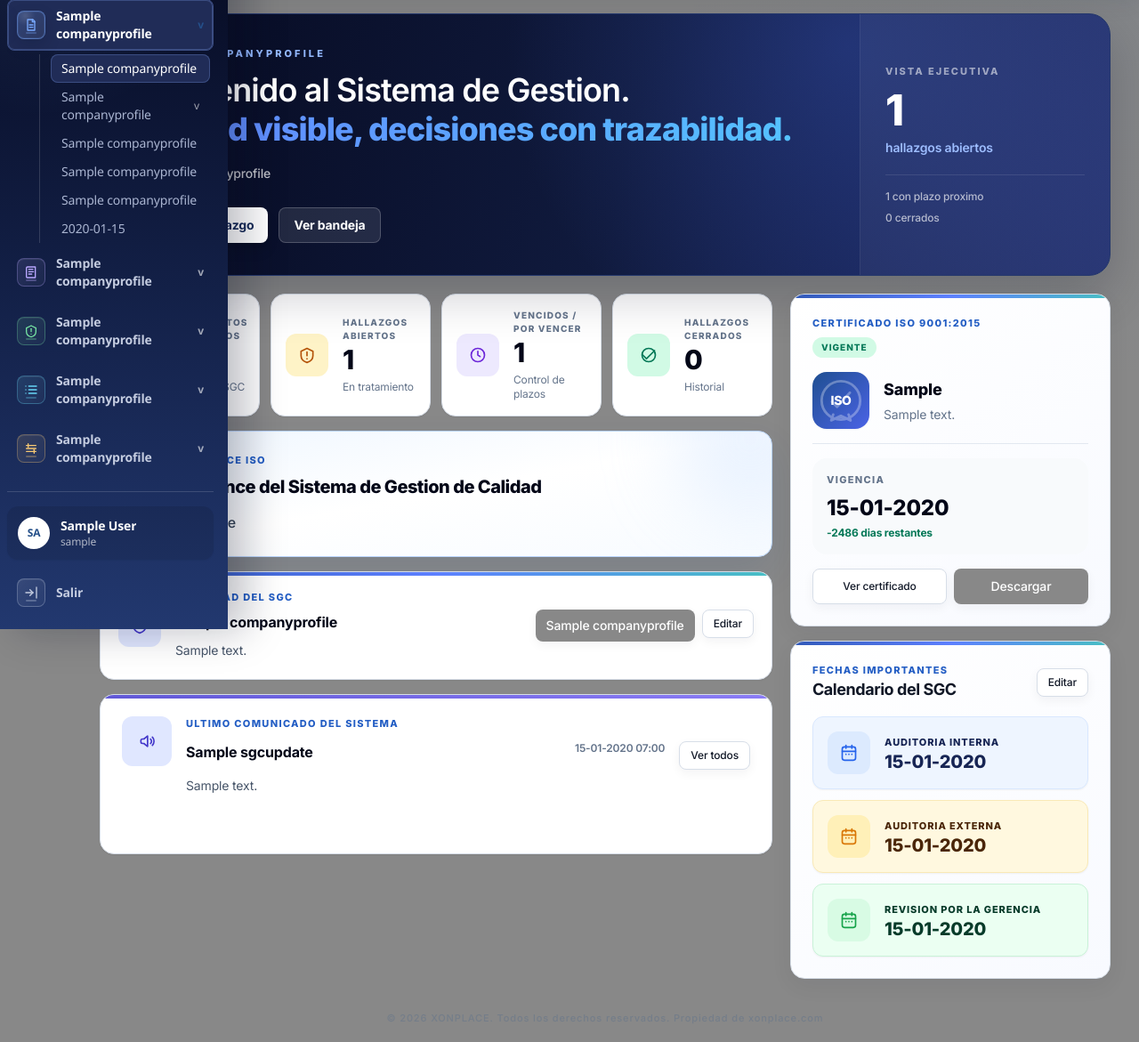
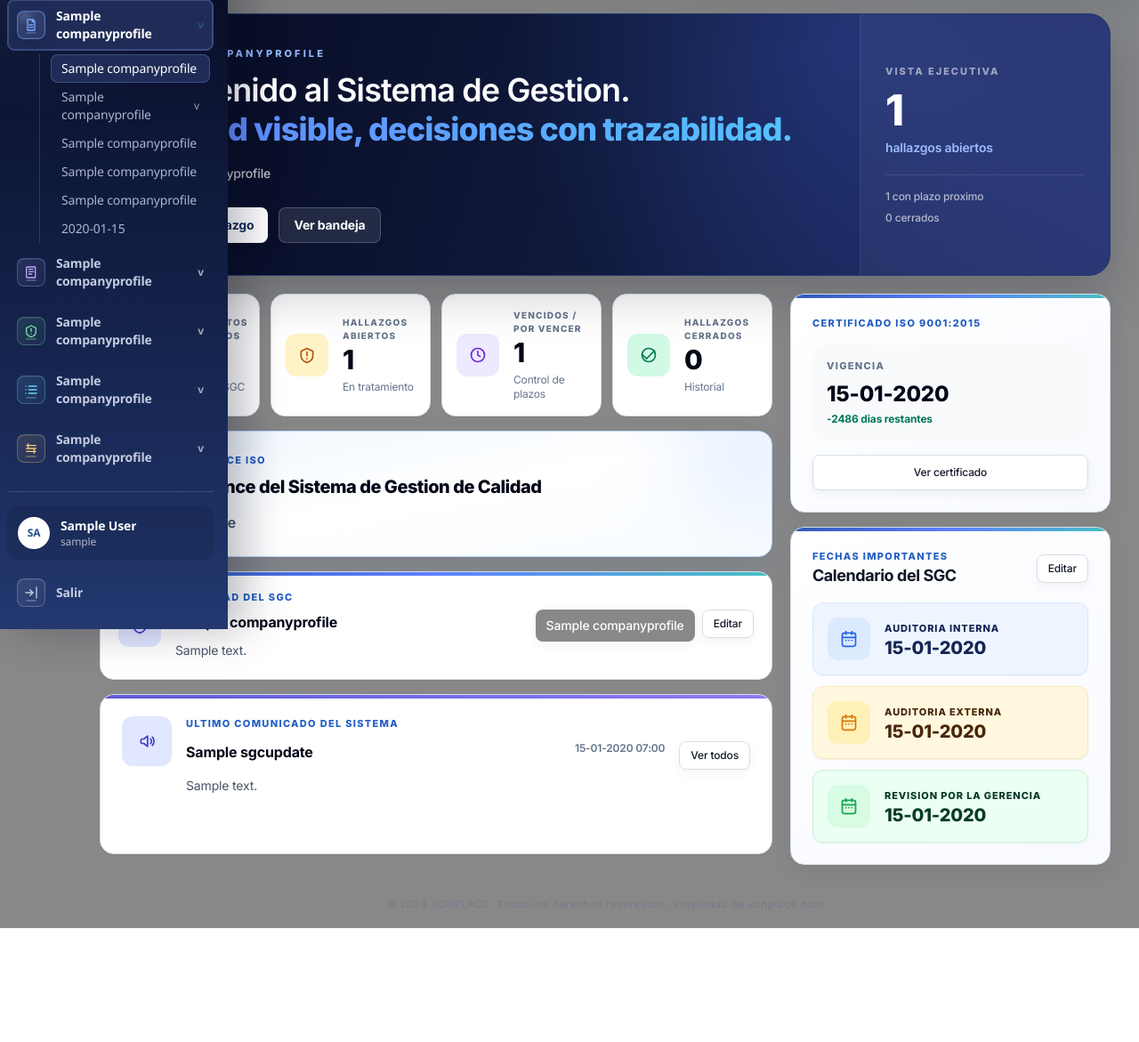
Before and after one commit to xonplace/SG, a Django app: page /sistema-gestion/ in a window 1280 px wide. Shown: the part 93-1264 px from the top of the page at 89% size. After the commit the page ends 1136 px from the top, so only its background shows below. Run offline with Django 5.2, Linux system fonts and the light colour scheme; a user stored in the database is signed in; tables that the repository leaves empty hold one stand-in row (values such as "Sample post"); grey boxes marked "Sample" are stand-in pictures; style sheets or scripts are compiled from the project's sources.

Commit message:
Simplify certificate card on SGC home

```diff
--- a/templates/sgc/home.html
+++ b/templates/sgc/home.html
@@ -218,26 +218,9 @@
           <div class="mb-4 flex items-start justify-between gap-3">
             <div>
               <p class="sg-section-kicker">Certificado ISO 9001:2015</p>
-              {% if certificate %}
-                <span class="sg-home-live-badge">Vigente</span>
-              {% endif %}
             </div>
           </div>
           {% if certificate %}
-            <div class="sg-home-cert-summary">
-              <div class="sg-home-iso-mark" aria-label="ISO 9001:2015">
-                <svg viewBox="0 0 72 72" role="img">
-                  <circle cx="36" cy="36" r="30"></circle>
-                  <path d="M22 38l8 8 20-22"></path>
-                  <path d="M24 58l-3 9 15-7 15 7-3-9"></path>
-                </svg>
-                <span>ISO</span>
-              </div>
-              <div>
-                <h2>{{ certificate.standard }}</h2>
-                <p>{{ certificate.certification_body }}</p>
-              </div>
-            </div>
             <div class="sg-home-cert-validity">
               <span>Vigencia</span>
               <strong>{{ certificate.expiry_date|date:"d-m-Y"|default:"Sin fecha" }}</strong>
@@ -245,9 +228,8 @@
                 <small>{{ certificate.days_to_expiry }} dias restantes</small>
               {% endif %}
             </div>
-            <div class="mt-4 grid grid-cols-2 gap-2">
-              <a href="{{ certificate.preview_url }}" target="_blank" rel="noopener" class="sg-row-action h-10">Ver certificado</a>
-              <a href="{{ certificate.download_url }}" class="sg-button-brand-compact h-10">Descargar</a>
+            <div class="mt-4">
+              <a href="{{ certificate.preview_url }}" target="_blank" rel="noopener" class="sg-row-action h-10 w-full">Ver certificado</a>
             </div>
           {% else %}
             <p class="text-sm text-slate-500">Aun no hay certificado cargado.</p>
```
